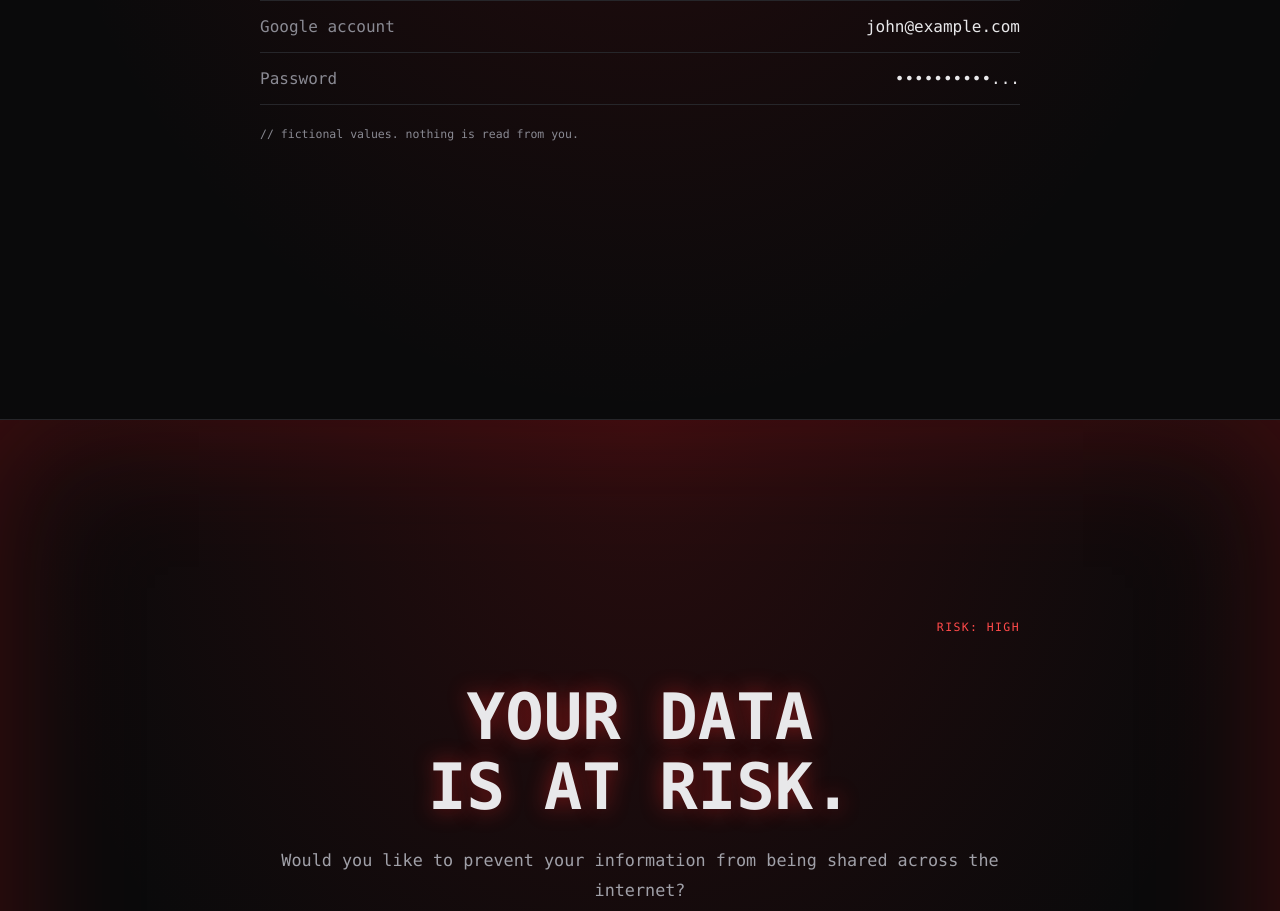
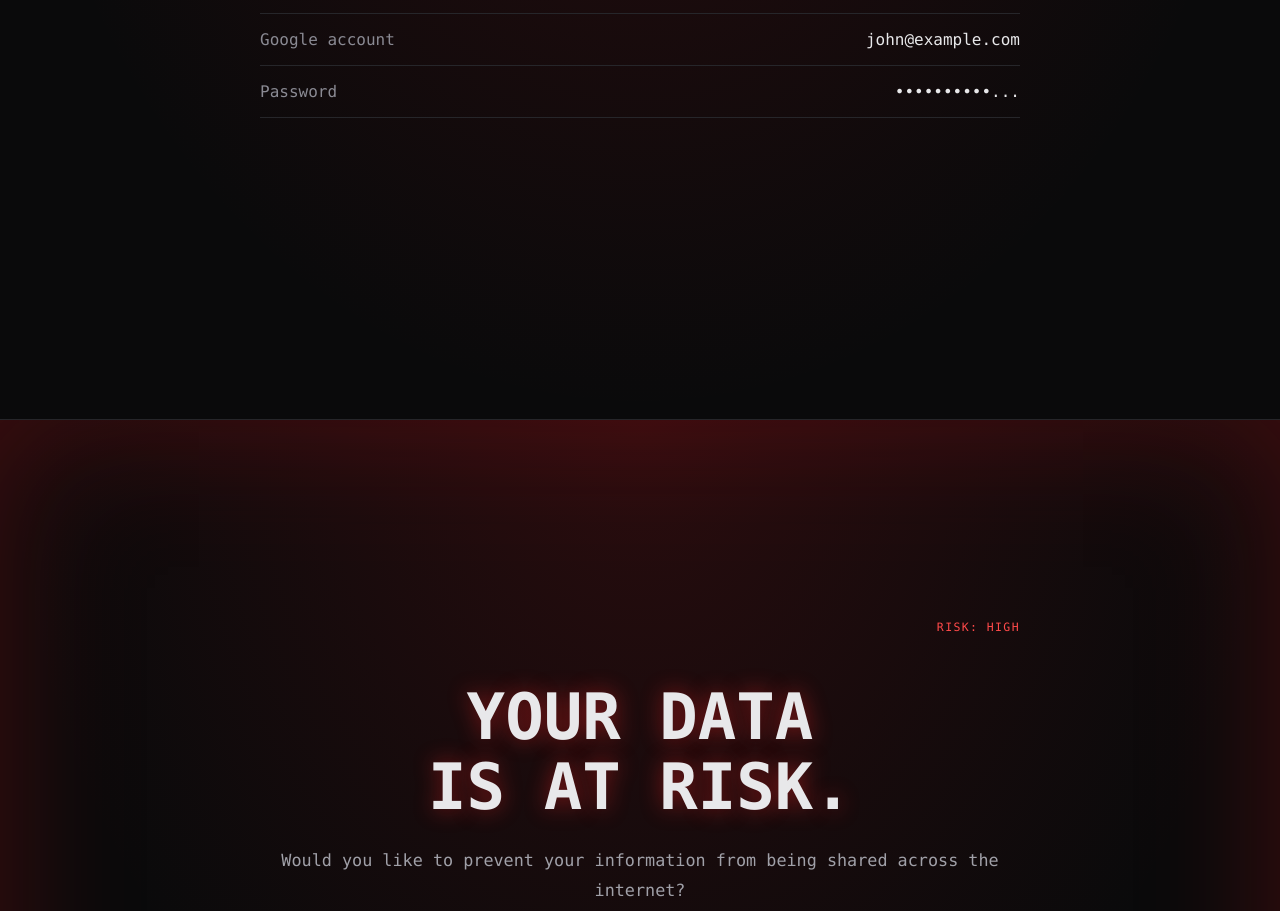
Before and after one commit to AnneKay17/phishing-awareness, a React (Vite) app: page / in a window 1280 px wide. Shown: the part 1980-2891 px from the top of the page. Built offline with nearby package versions, Linux system fonts and the light colour scheme.

Commit message:
Update project

```diff
--- a/src/sections/AccountDetailsSection.jsx
+++ b/src/sections/AccountDetailsSection.jsx
@@ -16,7 +16,7 @@ export default function AccountDetailsSection() {
         {rows.map(([label, value]) => (
           <div className="row" key={label}><span>{label}</span><span>{value}</span></div>
         ))}
-        <p className="note">// fictional values. nothing is read from you.</p>
+        <p className="note"></p>
       </div>
     </section>
   );
```
